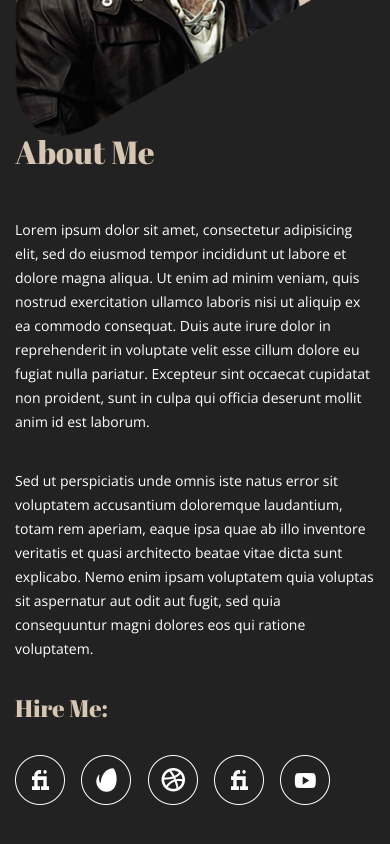
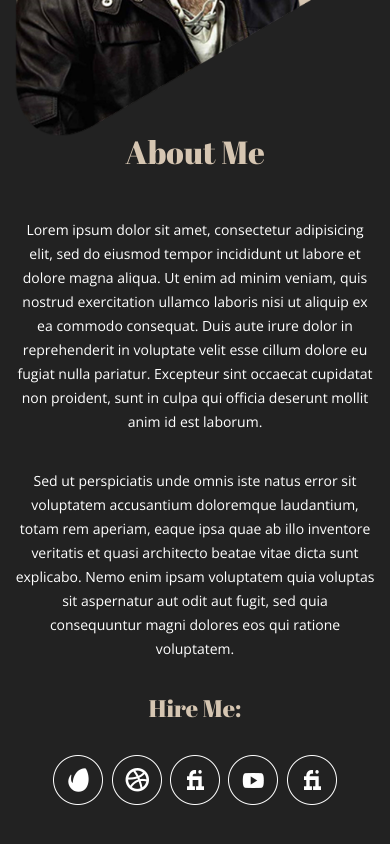
Before and after one commit to rifat-H/Mogan-bootstrap, a website built with Parcel: page src/index.html in a window 390 px wide. Shown: the part 728-1572 px from the top of the page. Built offline with nearby package versions, Linux system fonts and the light colour scheme.

Commit message:
about responsive

```diff
--- a/src/index.html
+++ b/src/index.html
@@ -99,16 +99,11 @@
                             voluptatem.</p>
                         <h2>Hire Me:</h2>
                         <ul class="list-inline">
-                            <!-- <li class="list-inline-item"><a href="#"><i class="fab fa-fonticons-fi"></i></a></li>
-                            <li class="list-inline-item"><a href="#"><i class="fab fa-envira"></i></a></li>
-                            <li class="list-inline-item"><a href="#"><i class="fab fa-facebook-f"></i></a></li>
-                            <li class="list-inline-item"><a href="#"><i class="fab fa-dribbble"></i></a></li>
-                            <li class="list-inline-item"><a href="#"><i class="fab fa-youtube"></i></a></li> -->
-                            <li class="list-inline-item"><a href="#"><img src="images/hire-1.png" class="img-fluid" alt=""></a></li>
                             <li class="list-inline-item"><a href="#"><img src="images/hire-2.png" class="img-fluid" alt=""></a></li>
                             <li class="list-inline-item"><a href="#"><img src="images/hire-3.png" class="img-fluid" alt=""></a></li>
                             <li class="list-inline-item"><a href="#"><img src="images/hire-1.png" class="img-fluid" alt=""></a></li>
                             <li class="list-inline-item"><a href="#"><img src="images/hire-4.png" class="img-fluid" alt=""></a></li>
+                            <li class="list-inline-item"><a href="#"><img src="images/hire-1.png" class="img-fluid" alt=""></a></li>
                         </ul>
                     </div>
                 </div>
--- a/src/scss/_media.scss
+++ b/src/scss/_media.scss
@@ -2,6 +2,20 @@
 
 // Extra small devices (portrait phones, less than 576px)
 @media (max-width: 575.98px) {
+
+    // <!-- about start -->
+    .about {
+        .about-content{
+            text-align: center;
+            ul{
+                li{
+                    margin: 0;
+                }
+            }
+        }
+    }
+
+    // <!-- about end -->
 
     // header start
     header {
@@ -56,6 +70,16 @@
 
 // Small devices (landscape phones, 576px and up)
 @media (min-width: 576px) and (max-width: 767.98px) {
+
+
+    // <!-- about start -->
+    .about {
+        .about-content{
+            text-align: center;
+        }
+    }
+
+    // <!-- about end -->
 
     // header start
     header {
```
